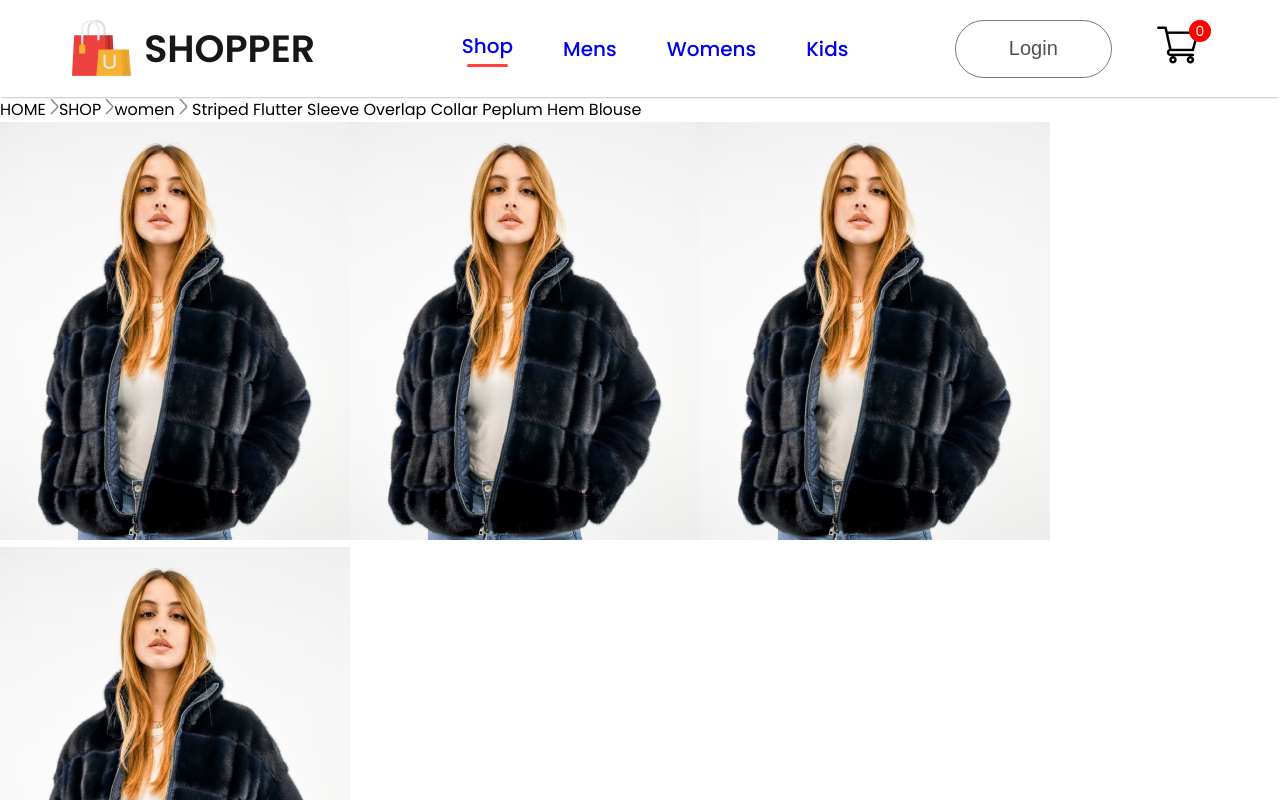
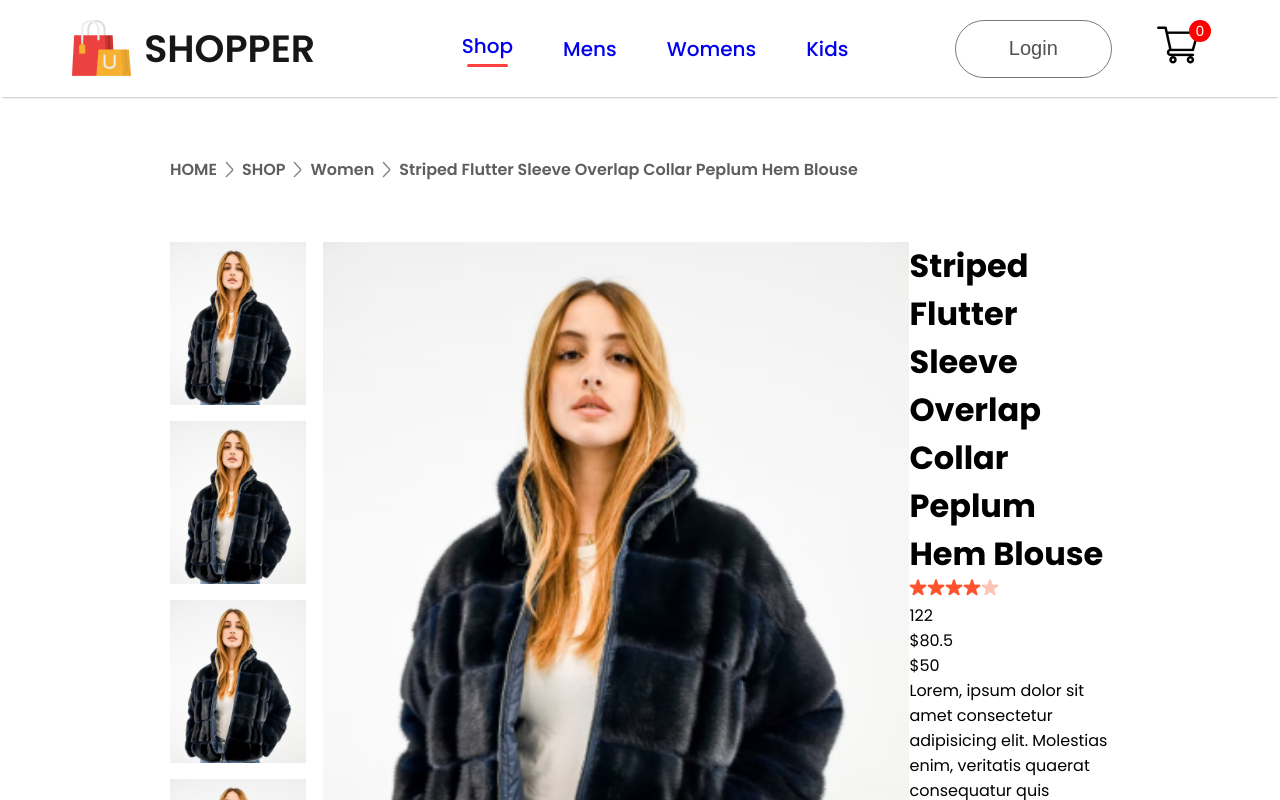
Before and after one commit to Indranil102/Shopping, a React (Create React App) app: page /product/1 in a window 1280 px wide. Shown: the top 800 px of the page. Built offline with nearby package versions, Linux system fonts and the light colour scheme; a web font is replaced by a local one.

Commit message:
Breadcrum updated

```diff
--- a/src/Components/Breadcrums/Breadcrum.css
+++ b/src/Components/Breadcrums/Breadcrum.css
@@ -0,0 +1,10 @@
+.breadcrum{
+    display: flex;
+    align-items: center;
+    gap: 8px;
+    color: #5e5e5e;
+    font-size: 16px;
+    font-weight: 600 ;
+    margin: 60px 170px;
+    text-transform: capitalize;
+}
--- a/src/Components/ProductDisplay/ProductDisplay.css
+++ b/src/Components/ProductDisplay/ProductDisplay.css
@@ -0,0 +1,22 @@
+.productdisplay{
+    display: flex;
+    margin: 0px 170px;
+}
+.productdisplay-left{
+    display: flex;
+    gap: 17px;
+}
+.productdisplay-img-list{
+    display: flex;
+    flex-direction: column;
+    gap: 16px;
+}
+.productdisplay-img-list img{
+    height: 163px;
+
+}
+
+.productdisplay-main-img{
+    width: 586px;
+    height: 700px;
+}
--- a/src/Components/ProductDisplay/ProductDisplay.jsx
+++ b/src/Components/ProductDisplay/ProductDisplay.jsx
@@ -15,7 +15,7 @@ const ProductDisplay = (props) => {
             <img src={product.image} alt="" />
         </div>
         <div className="productdisplay-img">
-            <img className="productdisplay-main" src={product.image} alt="" />
+            <img className="productdisplay-main-img" src={product.image} alt="" />
         </div>
      </div>
      <div className="productdisplay-right">
@@ -47,7 +47,9 @@ const ProductDisplay = (props) => {
             </div>
          </dic>
          <button>ADD TO CART</button>
-         <p className='productdisplay-right-category'></p>
+         <p className='productdisplay-right-category'><span>Category :</span>Women, T-shirt CropTop</p>
+         <p className='productdisplay-right-category'><span>TAgs :</span>Modern, Latest</p>
+
 
      </div>
     </div>
```
